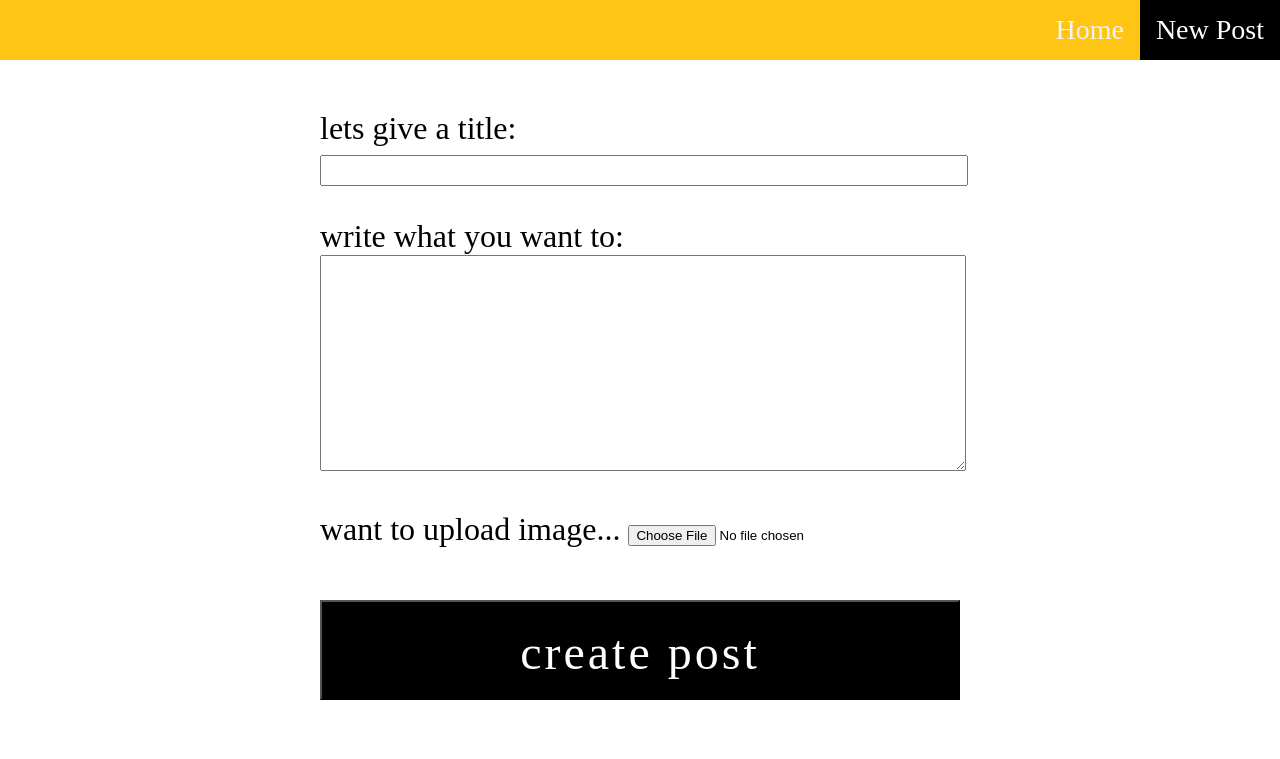
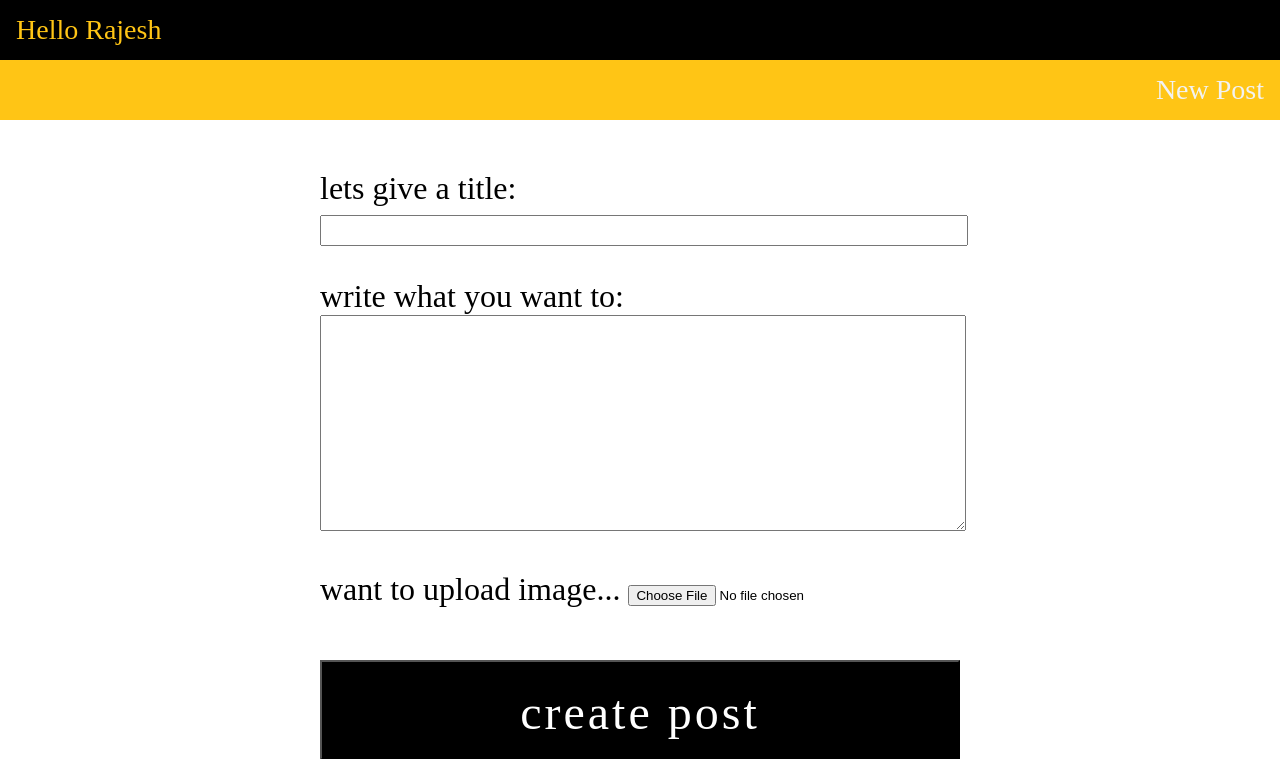
Before and after one commit to rrajesh0205/blog, a Django app: page /create/ in a window 1280 px wide. Shown: the top 759 px of the page. Run offline with Django 3.2, Linux system fonts and the light colour scheme; some web fonts are replaced.

Commit message:
Hello Rajesh is now applied to all linked pages.

```diff
--- a/templates/create.html
+++ b/templates/create.html
@@ -2,12 +2,14 @@
 {% block content %}
 
 <header>
-<nav>
-<div class="topnav">
-    <a class="active" style="pointer-events: none; display:" href='create/'>New Post</a>
-    <a href='/'>Home</a>
-</div>
-</nav>
+    <nav>
+    <div class="topnav1">
+        <a href='/'>Hello Rajesh</a>
+    </div>
+    <div class="topnav">
+        <a href='create'>New Post</a>
+    </div>
+    </nav>
 </header>
 <br>
 <div class="createcontainer">
```
